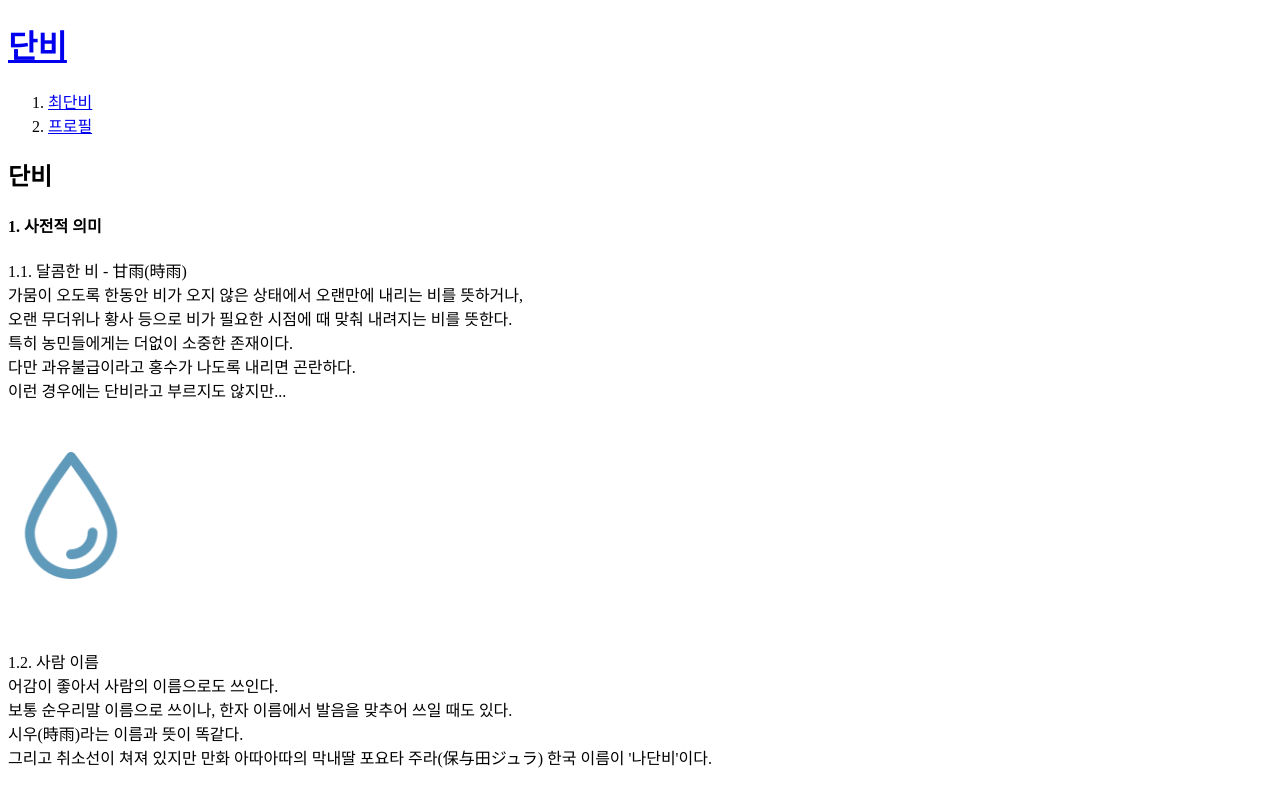
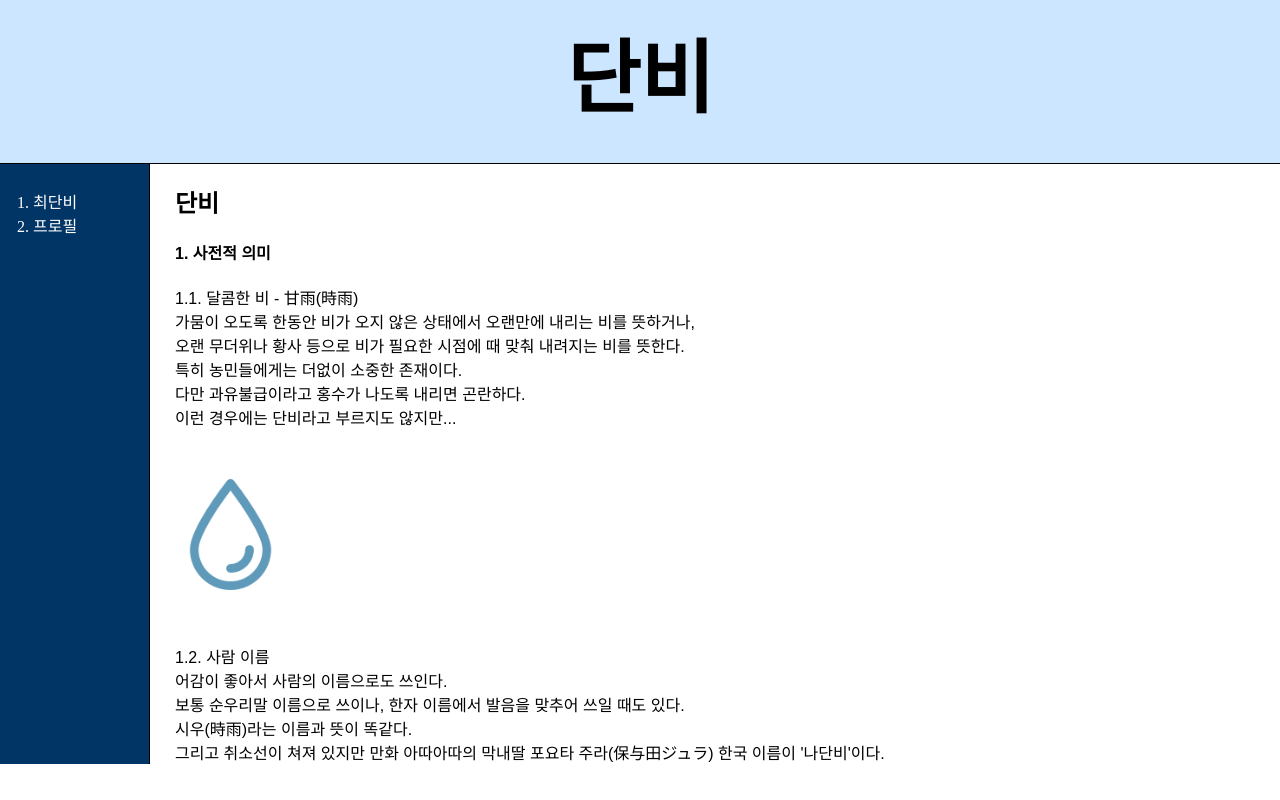
Before and after one commit to danbichoi/web1, a plain HTML site: page 1.html in a window 1280 px wide. Drawn offline with Linux system fonts and the light colour scheme; a web font is replaced by a local one.

Commit message:
Add files via upload
css

```diff
--- a/1.html
+++ b/1.html
@@ -8,23 +8,99 @@
   <script async src="https://www.googletagmanager.com/gtag/js?id=UA-117388636-1"></script>
   <script>
     window.dataLayer = window.dataLayer || [];
-  function gtag(){dataLayer.push(arguments);}
+
+    function gtag() {
+      dataLayer.push(arguments);
+    }
     gtag('js', new Date());
 
     gtag('config', 'UA-117388636-1');
   </script>
+  <link href="https://fonts.googleapis.com/css?family=Anton|Do+Hyeon|Gothic+A1|Gugi|Nanum+Pen+Script" rel="stylesheet">
+  <style>
+    body {
+      margin: 0
+    }
+
+    h1 {
+      font: bold 5rem/2 'Do Hyeon', sans-serif;
+      text-align: center;
+      border-bottom: 1px solid #000000;
+      margin: 0;
+      background-color: #cce6ff
+    }
+
+    li{
+      color: #ffffff;
+    }
+
+    a:link {
+      color: black;
+      text-decoration: none;
+      font-family: 'GothicA1', sans-serif;
+    }
+
+    a:visited {
+      color: #003566;
+      text-decoration: none;
+      font-family: 'GothicA1', sans-serif;
+    }
+
+    a:hover {
+      color: DodgerBlue;
+      text-decoration: none;
+      font-family: 'GothicA1', sans-serif;
+    }
+
+    .left:link {
+      color: #ffffff;
+      text-decoration: none;
+      font-family: 'GothicA1', sans-serif;
+    }
+
+    .left:visited {
+      color: #ffffff;
+      text-decoration: none;
+      font-family: 'GothicA1', sans-serif;
+    }
+
+    .left:hover {
+      color: DodgerBlue;
+      text-decoration: none;
+      font-family: 'GothicA1', sans-serif;
+    }
+
+    #grid {
+      display: grid;
+      grid-template-columns: 150px 1fr;
+    }
+
+    #grid ol {
+      padding-left: 33px;
+      border-right: 1px solid #000000;
+      margin-top: 0;
+      padding-top: 25px;
+      background-color: #003566
+    }
+
+    #grid #article {
+      padding-left: 25px;
+      font: 1rem 'GothicA1', sans-serif;
+    }
+  </style>
 </Head>
 
 <body>
   <h1><a href="index.html">단비</a></h1>
+  <div id="grid">
     <ol>
-    <li><a href="1.html"> 최단비</a></li>
-    <li><a href="2.html"> 프로필</a></li>
+      <li><a href="1.html" class="left"> 최단비</a></li>
+      <li><a href="2.html" class="left"> 프로필</a></li>
     </ol>
+    <div id="article">
       <h2>단비</h2>
       <p>
         <h4>1. 사전적 의미</h4> 1.1. 달콤한 비 - 甘雨(時雨)<br> 가뭄이 오도록 한동안 비가 오지 않은 상태에서 오랜만에 내리는 비를 뜻하거나, <br>오랜 무더위나 황사 등으로 비가 필요한 시점에 때 맞춰 내려지는 비를 뜻한다.<br> 특히 농민들에게는 더없이 소중한 존재이다.<br> 다만 과유불급이라고 홍수가 나도록 내리면 곤란하다.<br>이런 경우에는 단비라고 부르지도 않지만...
-    <br><img src="drop.png" width="10%" vspace="50pixels"></p>
-  <p>
-    1.2. 사람 이름<br>어감이 좋아서 사람의 이름으로도 쓰인다.<br> 보통 순우리말 이름으로 쓰이나, 한자 이름에서 발음을 맞추어 쓰일 때도 있다.<br> 시우(時雨)라는 이름과 뜻이 똑같다.<br> 그리고 취소선이 쳐져 있지만 만화 아따아따의 막내딸 포요타 주라(保与田ジュラ) 한국 이름이 '나단비'이다.</p>
+        <br><img src="drop.png" width="10%" vspace="50pixels"><br> 1.2. 사람 이름<br>어감이 좋아서 사람의 이름으로도 쓰인다.<br> 보통 순우리말 이름으로 쓰이나, 한자 이름에서 발음을 맞추어 쓰일 때도 있다.<br> 시우(時雨)라는 이름과 뜻이 똑같다.<br> 그리고 취소선이 쳐져 있지만 만화 아따아따의 막내딸 포요타 주라(保与田ジュラ) 한국 이름이 '나단비'이다.</p>
+    </div>
 </body>
```
Also changed, not shown: 2.html (+82 -5 lines), index.html (+84 -5 lines), WHO AM I.jpeg (added), 1 other file. Lines whose indentation alone changed are shown as unchanged.
